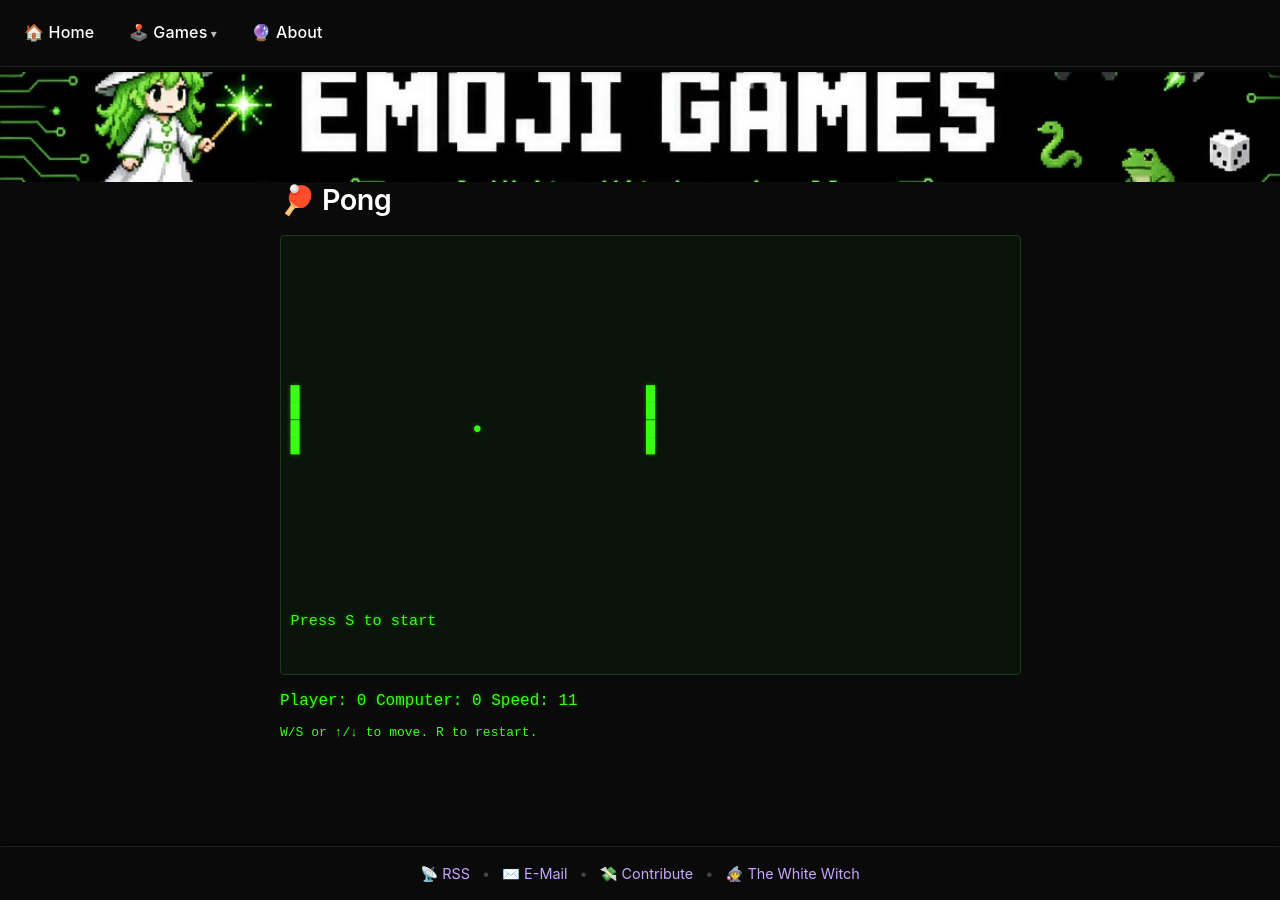
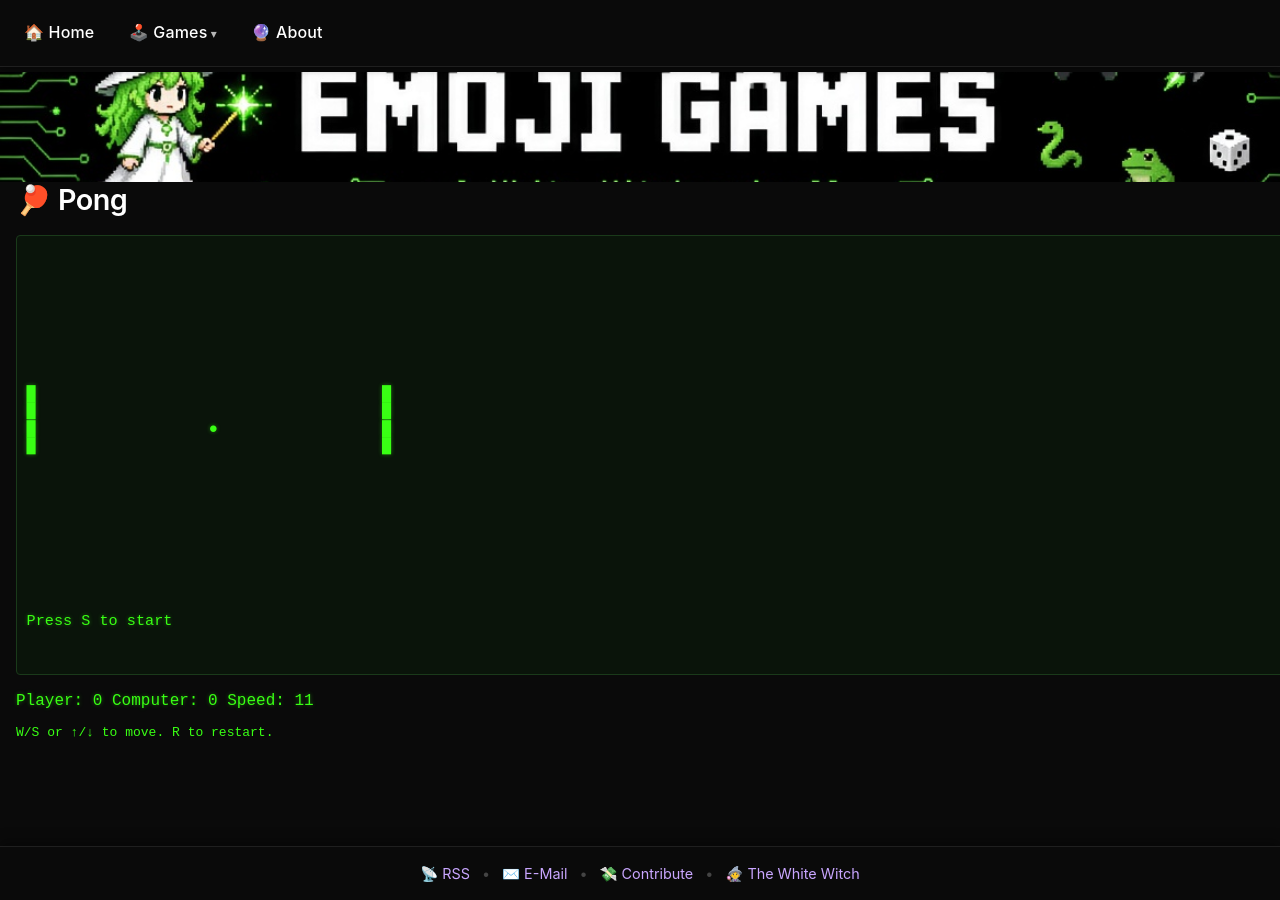
Before and after one commit to TheWhiteWitchTM/emojigames, a Jekyll site: the page built from games/pong/index.md, in a window 1280 px wide and 900 px high. Built offline with Jekyll 4.4.1, drawn with Linux system fonts in a browser that asks for light colours.

Commit message:
Update _base.scss

```diff
--- a/_sass/_base.scss
+++ b/_sass/_base.scss
@@ -33,23 +33,23 @@
   margin-right: -50vw;
 }
 
-/* Game breakout — text stays narrow, this jumps full width */
-.game-breakout {
-  width: 100vw;
+/* Game area breaks out to full width */
+#game {
+  width: 100vw !important;
+  max-width: none !important;
   position: relative;
   left: 50%;
   right: 50%;
-  margin-left: -50vw;
-  margin-right: -50vw;
+  margin-left: -50vw !important;
+  margin-right: -50vw !important;
   margin-top: 1.5rem;
   margin-bottom: 1.5rem;
   padding: 0 1rem;
   box-sizing: border-box;
 }
 
-.game-breakout #game,
-.game-breakout textarea,
-.game-breakout .terminal-wrap {
+#game textarea,
+#game #output {
   max-width: none;
   width: 100%;
 }
```
